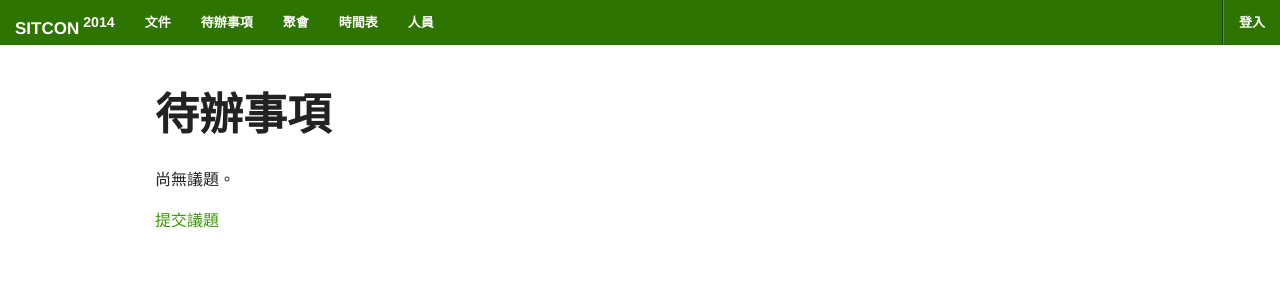
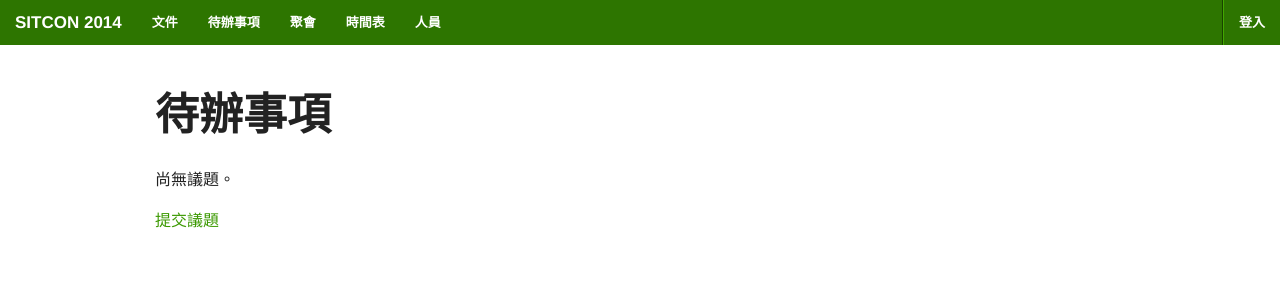
Before and after one commit to sitcon-tw/roboconf, a Django app: page /issues/ in a window 1280 px wide. Shown: the top 300 px of the page. Run offline with Django 3.2, Linux system fonts and the light colour scheme; data that the repository does not hold is empty.

Commit message:
Removed superscript on 2014

```diff
--- a/core/templates/core_main.html
+++ b/core/templates/core_main.html
@@ -2,7 +2,7 @@
 {% block content_block %}
 <nav class="top-bar">
 	<ul class="title-area">
-		<li class="name"><h1><a href="/">SITCON<sup>&nbsp;2014</sup></a></h1></li>
+		<li class="name"><h1><a href="/">SITCON 2014</a></h1></li>
 		<li class="toggle-topbar menu-icon"><a href="#"><span>功能表</span></a></li>
 	</ul>
 	<section class="top-bar-section">
```
